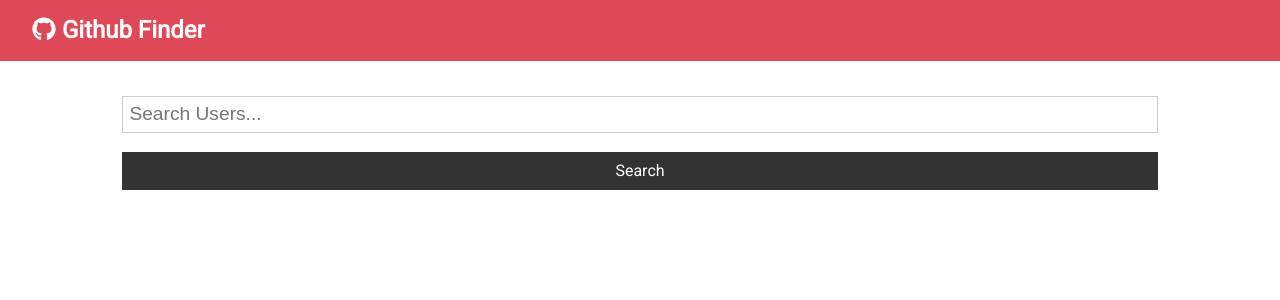
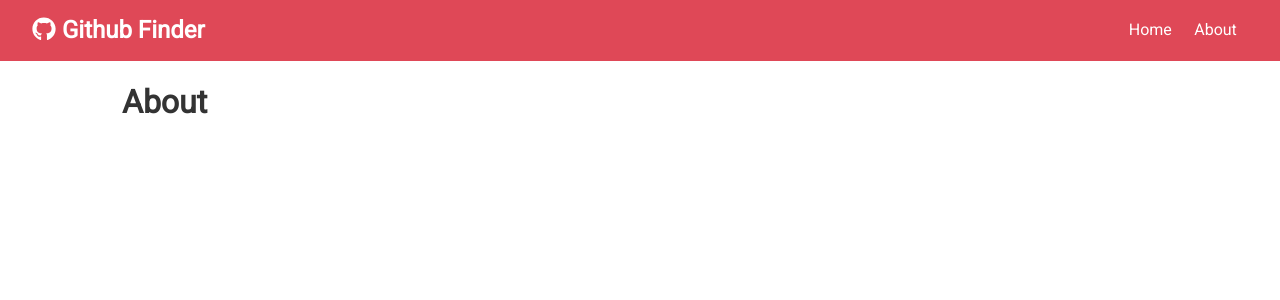
Before and after one commit to ShijuPJohn/github-finder, a React (Create React App) app: page /about in a window 1280 px wide. Shown: the top 300 px of the page. Built offline with nearby package versions, Linux system fonts and the light colour scheme.

Commit message:
feat: routing

```diff
--- a/package.json
+++ b/package.json
@@ -15,6 +15,7 @@
     "prop-types": "^15.7.2",
     "react": "^17.0.2",
     "react-dom": "^17.0.2",
+    "react-router-dom": "^5.2.0",
     "react-scripts": "4.0.3",
     "web-vitals": "^1.0.1"
   },
--- a/src/App.js
+++ b/src/App.js
@@ -1,14 +1,17 @@
 import './App.css';
 import React, {Component} from "react";
 import Layout from "./components/Layout";
-import Users from "./components/users/Users";
 import axios from "axios";
-import Search from "./components/users/Search";
+import Alert from "./components/layout/Alert";
+import {BrowserRouter, Route, Switch} from "react-router-dom";
+import About from "./components/pages/About";
+import Home from "./components/pages/Home";
 
 class App extends Component {
     state = {
         users: [],
         loading: false,
+        alert: null,
     }
 
     searchUsers = async (str) => {
@@ -21,22 +24,33 @@ class App extends Component {
     clearUsers = () => {
         this.setState({users: [], loading: false})
     }
-
-    async componentDidMount() {
-        console.log(this.state)
-
+    setAlert = (msg, type) => {
+        this.setState({alert: {msg, type}})
+        setTimeout(() => {
+            this.setState({alert: null})
+        }, 2000)
     }
 
+
     render() {
-        const {users, loading} = this.state
+
         return (
-            <Layout>
-                <div className={"container"}>
-                    <Search searchUsers={this.searchUsers} clearUsers={this.clearUsers}
-                            showClear={users.length > 0}/>
-                    <Users loading={loading} users={users}/>
-                </div>
-            </Layout>
+            <BrowserRouter>
+                <Layout>
+                    <div className={"container"}>
+                        <Alert alert={this.state.alert}/>
+                        <Switch>
+                            <Route exact path={'/'} render={() => <Home searchUsers={this.searchUsers}
+                                                                        setAlert={this.setAlert}
+                                                                        clearUsers={this.clearUsers}
+                                                                        users={this.state.users}
+                                                                        loading={this.state.loading}/>}/>
+                            <Route exact path={'/about'} component={About}/>
+                        </Switch>
+                    </div>
+                </Layout>
+            </BrowserRouter>
+
         );
     }
 
--- /dev/null
+++ b/src/components/layout/Alert.js
@@ -0,0 +1,16 @@
+import React from 'react';
+import {FontAwesomeIcon} from "@fortawesome/react-fontawesome";
+import {faInfo} from "@fortawesome/free-solid-svg-icons";
+
+const Alert = ({alert}) => (
+        alert !== null && (
+            <div className={`alert alert-${alert.type}`}>
+                <FontAwesomeIcon icon={faInfo}/>
+                {alert.msg}
+            </div>
+        )
+
+    )
+;
+
+export default Alert;
--- a/src/components/layout/Navbar.js
+++ b/src/components/layout/Navbar.js
@@ -1,6 +1,7 @@
 import {FontAwesomeIcon} from '@fortawesome/react-fontawesome'
 import {faGithub} from "@fortawesome/free-brands-svg-icons";
 import PropTypes from "prop-types";
+import {Link} from "react-router-dom";
 
 
 const Navbar = (props) => {
@@ -10,6 +11,18 @@ const Navbar = (props) => {
                 <FontAwesomeIcon icon={faGithub}/>
                 <span/> {props.title}
             </h1>
+            <ul>
+                <li>
+                    <Link to={'/'}>
+                        Home
+                    </Link>
+                </li>
+                <li>
+                    <Link to={'/about'}>
+                        About
+                    </Link>
+                </li>
+            </ul>
         </nav>
     );
 }
--- /dev/null
+++ b/src/components/pages/About.js
@@ -0,0 +1,9 @@
+import React, {Fragment} from 'react';
+
+const About = (props) => (
+    <Fragment>
+        <h1>About</h1>
+    </Fragment>
+);
+
+export default About;
--- /dev/null
+++ b/src/components/pages/Home.js
@@ -0,0 +1,13 @@
+import React, {Fragment} from 'react';
+import Search from "../users/Search";
+import Users from "../users/Users";
+
+const Home = ({searchUsers, clearUsers, users, setAlert, loading}) => (
+    <Fragment>
+        <Search searchUsers={searchUsers} clearUsers={clearUsers}
+                showClear={users.length > 0} setAlert={setAlert}/>
+        <Users loading={loading} users={users}/>
+    </Fragment>
+);
+
+export default Home;
--- a/src/components/users/Search.js
+++ b/src/components/users/Search.js
@@ -10,14 +10,20 @@ class Search extends Component {
     }
     onSubmit = (e) => {
         e.preventDefault();
-        this.props.searchUsers(this.state.text)
-        this.setState({text: ''})
+        if (this.state.text === '') {
+            this.props.setAlert('Please enter something', 'light')
+        } else {
+            this.props.searchUsers(this.state.text)
+            this.setState({text: ''})
+        }
+
     }
 
     static propTypes = {
         searchUsers: PropTypes.func.isRequired,
         clearUsers: PropTypes.func.isRequired,
         showClear: PropTypes.bool.isRequired,
+        setAlert: PropTypes.func.isRequired,
     }
 
     render() {
```
Also changed, not shown: 1 other file (tests, documents, lock files or other folders).
